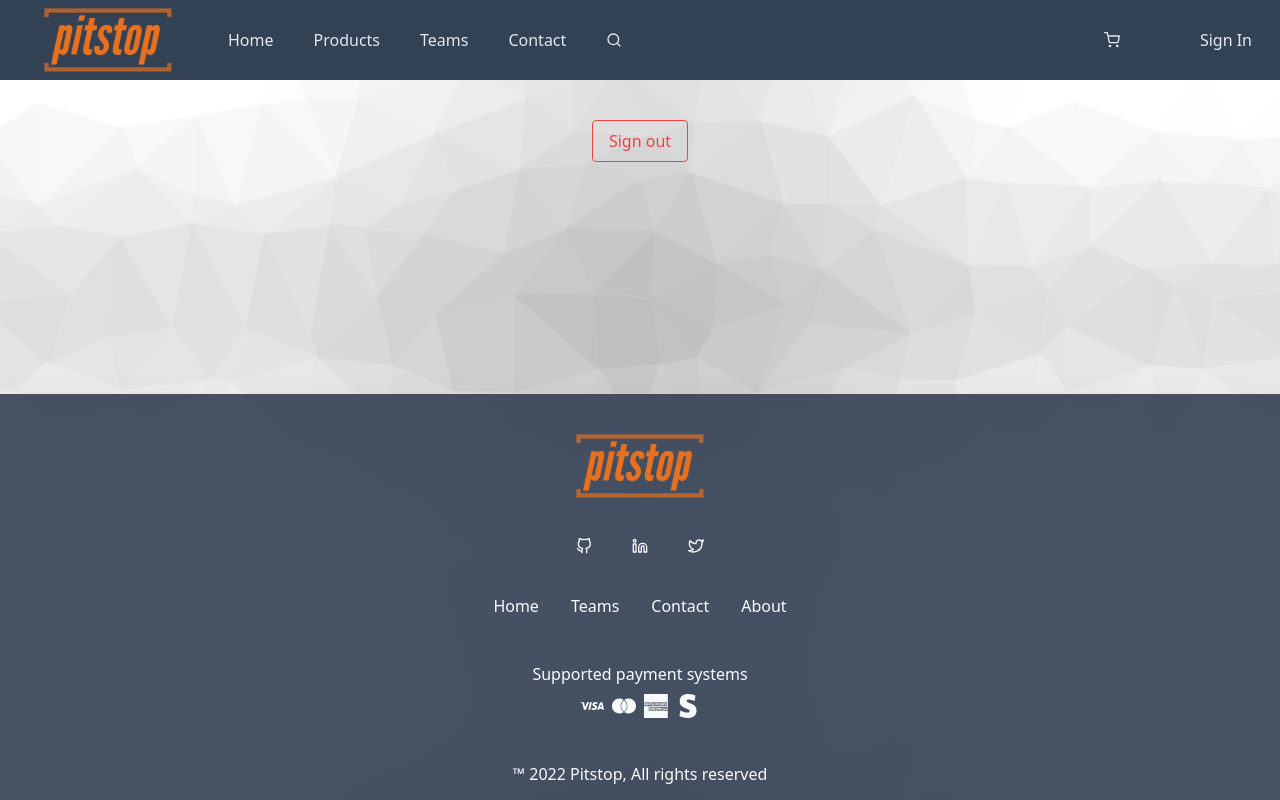
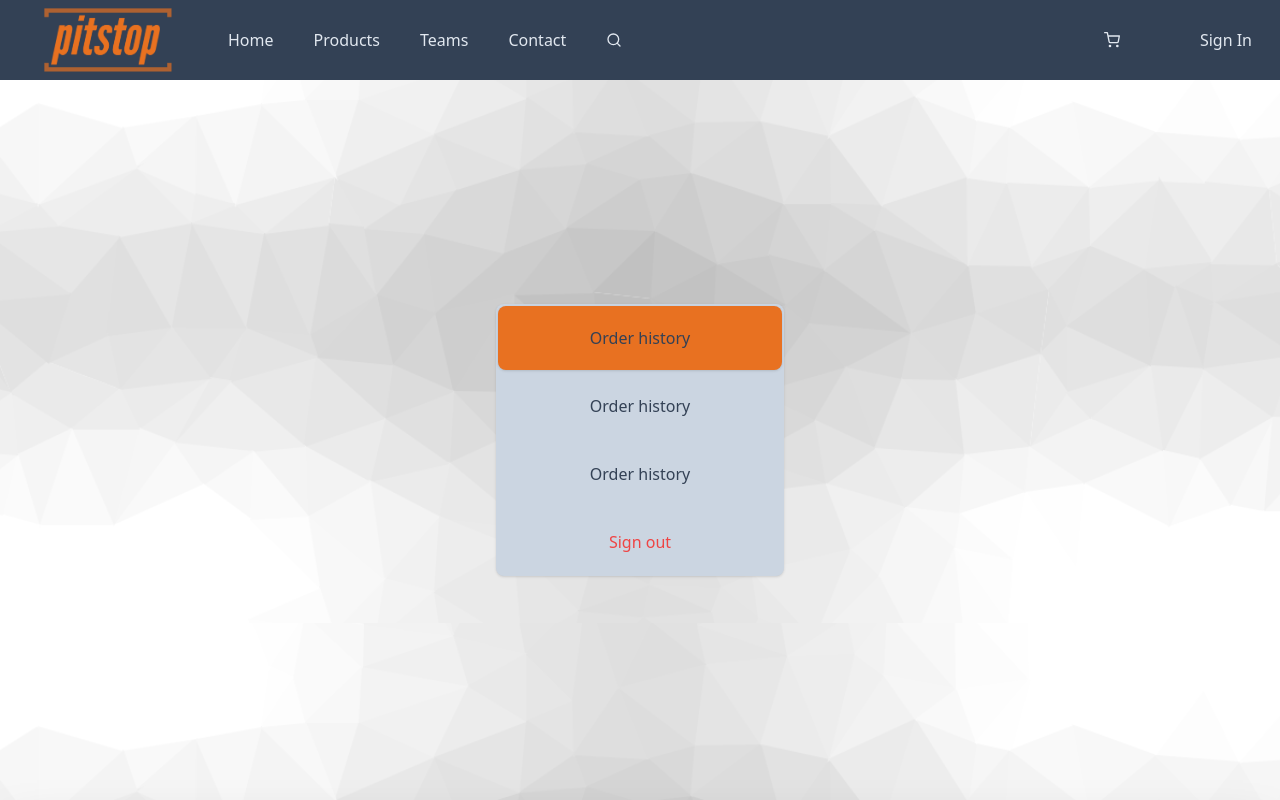
Before and after one commit to WeikeShi0730/pitstop, a Next.js app: page /account/1 in a window 1280 px wide. Shown: the top 800 px of the page. Built offline with nearby package versions, Linux system fonts and the light colour scheme; no server answers.

Commit message:
Added menu to account page

```diff
--- /dev/null
+++ b/components/account-menu.component.tsx
@@ -0,0 +1,49 @@
+import { useState } from "react";
+import { Tab } from "@headlessui/react";
+import SignOut from "./sign-out.component";
+
+const AccountMenu = () => {
+  const [currentSelection, setCurrentSelection] = useState(0);
+
+  const tabStyle = (selected: boolean) => {
+    return `font-light h-16 m-0.5 flex items-center justify-center text-slate-700 rounded-lg focus:outline-none ${
+      selected ? "bg-orange-theme shadow text-slate-50" : "hover:bg-slate-50"
+    }`;
+  };
+  const signoutStyle = (selected: boolean) => {
+    return `font-light h-16 m-0.5 flex items-center justify-center text-red-500 rounded-lg focus:outline-none ${
+      selected
+        ? "bg-red-500 shadow text-slate-100"
+        : "hover:border-red-400 hover:border-2"
+    }`;
+  };
+
+  return (
+    <div className="w-72">
+      <Tab.Group
+        defaultIndex={1}
+        selectedIndex={currentSelection - 1}
+        onChange={(index) => {
+          setCurrentSelection(index + 1);
+        }}
+      >
+        <Tab.List className="flex flex-col bg-slate-300 rounded-lg shadow">
+          <Tab className={({ selected }) => tabStyle(selected)}>
+            Order history
+          </Tab>
+          <Tab className={({ selected }) => tabStyle(selected)}>
+            Order history
+          </Tab>
+          <Tab className={({ selected }) => tabStyle(selected)}>
+            Order history
+          </Tab>
+          <Tab className={({ selected }) => signoutStyle(selected)}>
+            <SignOut />
+          </Tab>
+        </Tab.List>
+      </Tab.Group>
+    </div>
+  );
+};
+
+export default AccountMenu;
--- /dev/null
+++ b/components/account.component.tsx
@@ -0,0 +1,11 @@
+import AccountMenu from "./account-menu.component";
+
+const Account = () => {
+  return (
+    <div className="text-slate-700 min-h-content w-full flex items-center justify-center">
+      <AccountMenu />
+    </div>
+  );
+};
+
+export default Account;
--- a/components/sign-out.component.tsx
+++ b/components/sign-out.component.tsx
@@ -41,39 +41,18 @@ const SignOut = () => {
       console.error("error clear current user", error.message);
     }
   };
-  //   const handleDeleteAccount = async () => {
-  //     clearCurrentUser();
-  //     try {
-  //       await deleteUserAccount();
-  //       //   toast.info("deleted 🏁", {
-  //       //     position: toast.POSITION.TOP_CENTER,
-  //       //     theme: "dark",
-  //       //     autoClose: 2000,
-  //       //   });
-  //     } catch (error) {
-  //       //   toast.error("error deleting account: " + error.message, {
-  //       //     position: toast.POSITION.TOP_CENTER,
-  //       //     theme: "dark",
-  //       //   });
-  //       console.error("error deleting account", error.message);
-  //     }
-  //   };
 
   return (
     <>
       {loading && <Loading />}
-      <div className="grid grid-rows-5 grid-flow-col gap-4 justify-items-center mt-10">
       <NoScrollLink href="/">
         <a
           onClick={clearCurrentUser}
-            className="text-xs md:text-sm lg:text-base py-2 px-4 text-red-500 rounded border border-red-500 hover:shadow-md hover:shadow-red-600 hover:text-slate-50 hover:bg-red-500 font-light"
+          className="font-light w-full"
         >
           Sign out
         </a>
       </NoScrollLink>
-        <div />
-        <div />
-      </div>
     </>
   );
 };
--- a/pages/account/[id]/index.tsx
+++ b/pages/account/[id]/index.tsx
@@ -1,10 +1,10 @@
 import Layout from "../../../components/layout.component";
-import SignOut from "../../../components/sign-out.component";
+import Account from "../../../components/account.component";
 
 const AccountPage = () => {
   return (
     <Layout title="Pitstop | Account">
-      <SignOut />
+      <Account />
     </Layout>
   );
 };
```
Lines whose indentation alone changed are shown as unchanged.
